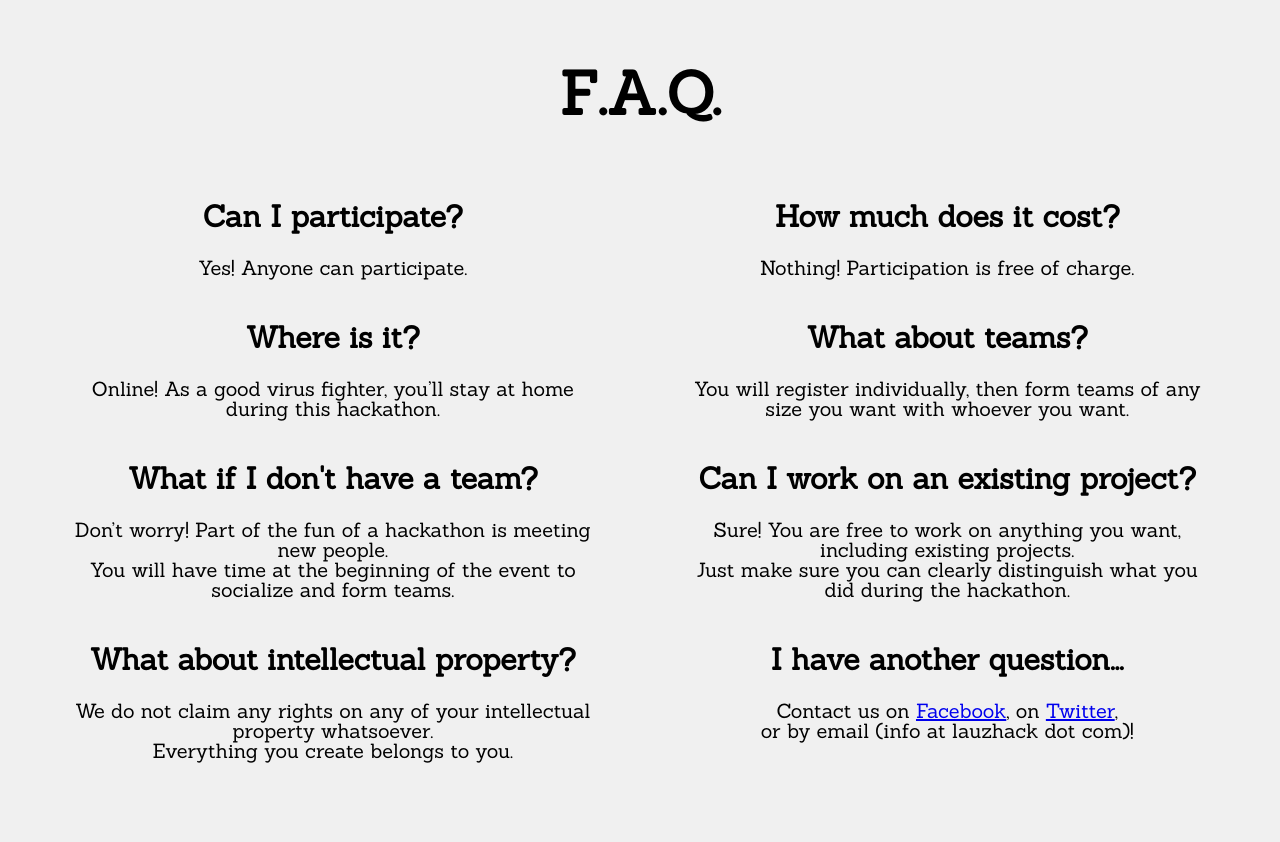
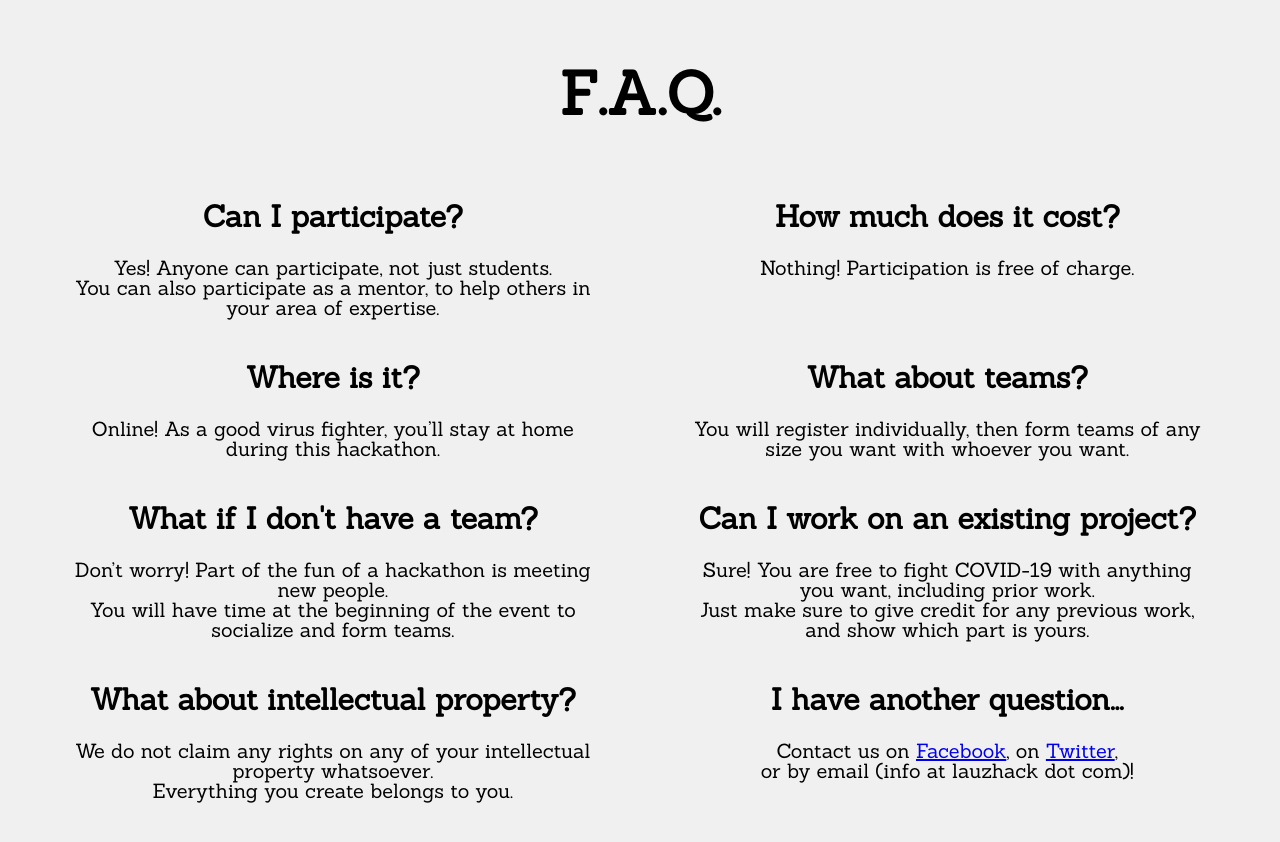
Before and after one commit to LauzHack/ViralHack-website, a Jekyll site: the page built from index.html, in a window 1280 px wide and 900 px high, scrolled down 1170 px. Shown: the top 842 px of the window. Built offline with Jekyll 4.4.1, drawn with Linux system fonts in a browser that asks for light colours; some of the changed text lies outside the part shown.

Commit message:
Update FAQ, split signup froms

```diff
--- a/_data/action.yml
+++ b/_data/action.yml
@@ -1,5 +1,7 @@
 # Call to action, optional.
 # If the link is set, the call will appear as a button.
 
-text: Register now!
-link: https://forms.gle/nGPtuV7ULFcoAF427
+text1: Sign up as a participant
+link1: https://forms.gle/j5bWDXZxVCErjwqt6
+text2: as a mentor
+link2: https://forms.gle/wW1ERQjAFr2mVyyQA
--- a/_data/faq.yml
+++ b/_data/faq.yml
@@ -7,7 +7,8 @@
 
 - q: Can I participate?
   a: |-
-        Yes! Anyone can participate.
+        Yes! Anyone can participate, not just students.
+        You can also participate as a mentor, to help others in your area of expertise.
 
 - q: How much does it cost?
   a: |-
@@ -28,8 +29,8 @@
 
 - q: Can I work on an existing project?
   a: |-
-        Sure! You are free to work on anything you want, including existing projects.
-        Just make sure you can clearly distinguish what you did during the hackathon.
+        Sure! You are free to fight COVID-19 with anything you want, including prior work.
+        Just make sure to give credit for any previous work, and show which part is yours.
 
 - id: ip
   q: What about intellectual property?
--- a/index.html
+++ b/index.html
@@ -10,18 +10,27 @@
     <br>
     {{ site.data.info.location }}
   </p>
-  {% if site.data.action.text %}
-    <p>
-      {% if site.data.action.link %}
+  <p>
+  {% if site.data.action.text1 %}
+      {% if site.data.action.link1 %}
         <a class="tone-dark link-action"
-           href="{{ site.data.action.link }}"
-           rel="noreferrer">{{ site.data.action.text | markdownify | remove: '<p>' | remove: '</p>' }}</a>
+           href="{{ site.data.action.link1 }}"
+           rel="noreferrer">{{ site.data.action.text1 | markdownify | remove: '<p>' | remove: '</p>' | strip }}</a>
       {% else %}
-        {{ site.data.action.text | markdownify }}
+        {{ site.data.action.text1 | markdownify | strip }}
       {% endif %}
-    </p>
   {% endif %}
-
+    or
+  {% if site.data.action.text2 %}
+      {% if site.data.action.link2 %}
+        <a class="tone-dark link-action"
+           href="{{ site.data.action.link2 }}"
+           rel="noreferrer">{{ site.data.action.text2 | markdownify | remove: '<p>' | remove: '</p>' | strip }}</a>
+      {% else %}
+        {{ site.data.action.text2 | markdownify | strip }}
+      {% endif %}
+  {% endif %}
+  </p>
   <p>
     Follow us on <a href="https://facebook.com/{{ site.data.info.facebook }}"
                     rel="noreferrer">Facebook</a>
```
